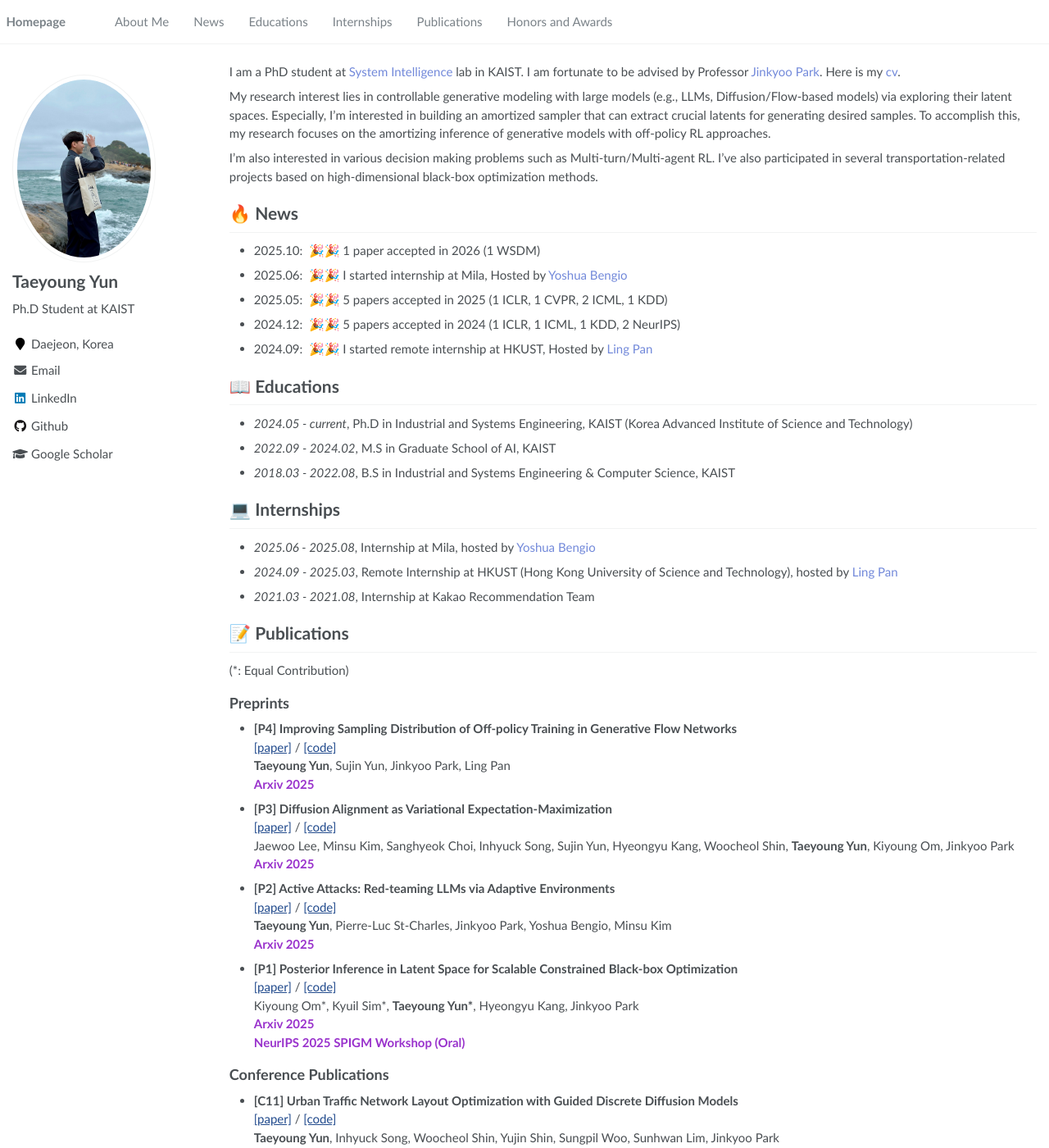
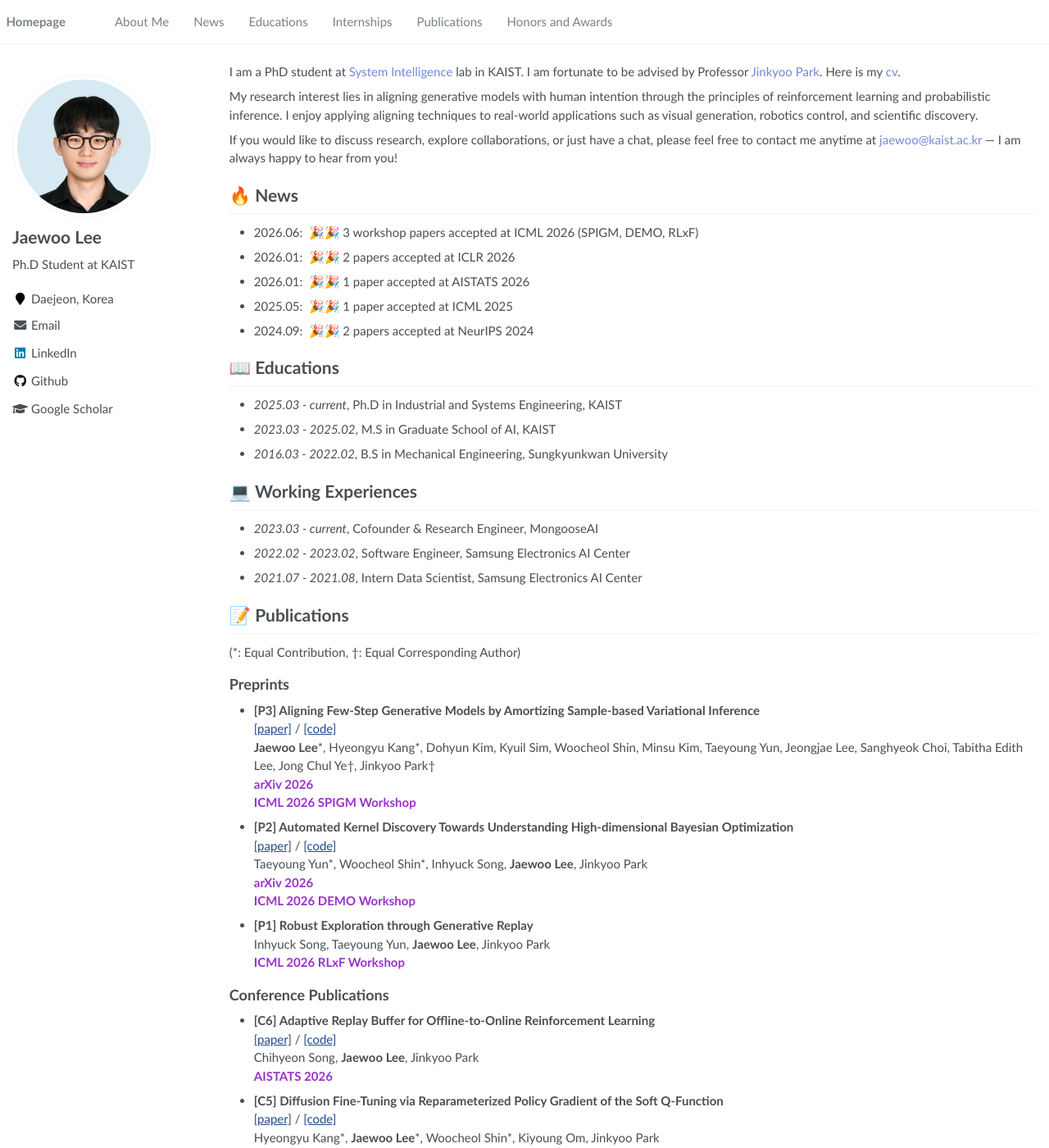
Before and after one commit to Jaewoopudding/Jaewoopudding.github.io, a Jekyll site: the page built from _pages/about.md, in a window 1280 px wide and 1400 px high. Shown: the whole window at 82% size. Built offline with Jekyll 4.4.1, drawn with Linux system fonts in a browser that asks for light colours; some of the changed text lies outside the part shown.

Commit message:
Personalize site for Jaewoo Lee
- Replace publications with verified list from Google Scholar (incl. ICLR/AISTATS 2026, ICML 2026 workshop papers)
- Update intro, news, education, work experience, and honors from CV
- Update contact info (email, GitHub, LinkedIn, Scholar), site title and author name
- New profile photo, Jaewoo's CV in assets, purple alien (👾) favicons
- Add Google Search Console verification file
- Disable hawkins livereload (eventmachine/OpenSSL 3 incompatibility)

Co-Authored-By: Claude Fable 5 <noreply@anthropic.com>

```diff
--- a/Gemfile
+++ b/Gemfile
@@ -23,7 +23,9 @@ group :jekyll_plugins do
   # gem "jekyll-archives"
   gem "jekyll-feed"
   gem 'jekyll-sitemap'
-  gem 'hawkins'
+  # hawkins (livereload) disabled: its eventmachine native extension fails to
+  # load against OpenSSL 3; plain `jekyll serve` works without it.
+  # gem 'hawkins'
 end
 
 gem "webrick", "~> 1.8"
--- a/_config.yml
+++ b/_config.yml
@@ -6,9 +6,9 @@
 # `jekyll serve`. If you change this file, please restart the server process.
 
 # Site Settings
-title                    : "Taeyoung Yun"
+title                    : "Jaewoo Lee"
 description              : ""
-repository               : "dbsxodud-11/dbsxodud-11.github.io"
+repository               : "Jaewoopudding/Jaewoopudding.github.io"
 google_scholar_stats_use_cdn : true
 
 # google analytics
@@ -21,14 +21,14 @@ baidu_site_verification  :  # get baidu_site_verification from https://ziyuan.ba
 
 # Site Author
 author:
-  name             : "Taeyoung Yun"
+  name             : "Jaewoo Lee"
   avatar           : "images/profile.jpg"
   bio              : "Ph.D Student at KAIST"
   location         : "Daejeon, Korea"
   employer         :
   pubmed           :
-  googlescholar    : "https://scholar.google.com/citations?user=_51PhLQAAAAJ"
-  email            : "99yty@kaist.ac.kr"
+  googlescholar    : "https://scholar.google.com/citations?user=Mlfr7PQAAAAJ"
+  email            : "jaewoo@kaist.ac.kr"
   researchgate     :  # e.g., "https://www.researchgate.net/profile/yourprofile"
   uri              :
   bitbucket        :
@@ -37,13 +37,13 @@ author:
   flickr           :
   facebook         :
   foursquare       :
-  github           : dbsxodud-11
+  github           : Jaewoopudding
   google_plus      :
   keybase          :
   instagram        :
   impactstory      : # e.g., "https://profiles.impactstory.org/u/xxxx-xxxx-xxxx-xxxx"
   lastfm           :
-  linkedin         : taeyoung-yun-295864269
+  linkedin         : jaewoo-lee-2a7b2a1b7
   dblp             : # e.g., "https://dblp.org/pid/xx/xxxx.html"
   orcid            : # e.g., "https://orcid.org/xxxx"
   pinterest        :
--- a/_pages/about.md
+++ b/_pages/about.md
@@ -17,131 +17,90 @@ redirect_from:
 
 <span class='anchor' id='about-me'></span>
 
-I am a PhD student at <a href="http://silab.kaist.ac.kr/" style="color: #7289da; text-decoration: none;">System Intelligence</a> lab in KAIST. I am fortunate to be advised by Professor <a href="https://scholar.google.com/citations?user=sH2a0nkAAAAJ&hl=en" style="color: #7289da; text-decoration: none;">Jinkyoo Park</a>. Here is my <a href="https://dbsxodud-11.github.io/assets/cv.pdf" class="link-in-list" style="color: #7289da; text-decoration: none;"> cv</a>.
+I am a PhD student at <a href="http://silab.kaist.ac.kr/" style="color: #7289da; text-decoration: none;">System Intelligence</a> lab in KAIST. I am fortunate to be advised by Professor <a href="https://scholar.google.com/citations?user=sH2a0nkAAAAJ&hl=en" style="color: #7289da; text-decoration: none;">Jinkyoo Park</a>. Here is my <a href="/assets/CV_Jaewoo.pdf" class="link-in-list" style="color: #7289da; text-decoration: none;"> cv</a>.
 
-My research interest lies in controllable generative modeling with large models (e.g., LLMs, Diffusion/Flow-based models) via exploring their latent spaces. Especially, I'm interested in building an amortized sampler that can extract crucial latents for generating desired samples. To accomplish this, my research focuses on the amortizing inference of generative models with off-policy RL approaches.
+My research interest lies in aligning generative models with human intention through the principles of reinforcement learning and probabilistic inference. I enjoy applying aligning techniques to real-world applications such as visual generation, robotics control, and scientific discovery.
 
-I'm also interested in various decision making problems such as Multi-turn/Multi-agent RL. I've also participated in several transportation-related projects based on high-dimensional black-box optimization methods.
+If you would like to discuss research, explore collaborations, or just have a chat, please feel free to contact me anytime at <a href="mailto:jaewoo@kaist.ac.kr" style="color: #7289da; text-decoration: none;">jaewoo@kaist.ac.kr</a> — I am always happy to hear from you!
 
 
 # 🔥 News
-- 2025.10: &nbsp;🎉🎉 1 paper accepted in 2026 (1 WSDM)
-- 2025.06: &nbsp;🎉🎉 I started internship at Mila, Hosted by <a href="https://yoshuabengio.org/" style="color: #7289da; text-decoration: none;">Yoshua Bengio</a>
-- 2025.05: &nbsp;🎉🎉 5 papers accepted in 2025 (1 ICLR, 1 CVPR, 2 ICML, 1 KDD)
-- 2024.12: &nbsp;🎉🎉 5 papers accepted in 2024 (1 ICLR, 1 ICML, 1 KDD, 2 NeurIPS)
-- 2024.09: &nbsp;🎉🎉 I started remote internship at HKUST, Hosted by <a href="https://ling-pan.github.io/" style="color: #7289da; text-decoration: none;">Ling Pan</a>
-
-<!-- - *2024.05*: &nbsp;🎉🎉 One paper accepted to KDD 2024 -->
-<!-- - *2024.05*: &nbsp;🎉🎉 One paper accepted to ICML 2024 -->
-<!-- - *2024.03*: &nbsp;🎉🎉 One paper accepted to ICLR GenAI4DM Workshop 2024 (Spotlight) -->
-<!-- - *2024.01*: &nbsp;🎉🎉 One paper accepted to ICLR 2024 (Spotlight) -->
-<!-- - *2022.02*: &nbsp;🎉🎉 Lorem ipsum dolor sit amet, consectetur adipiscing elit. Vivamus ornare aliquet ipsum, ac tempus justo dapibus sit amet.  -->
+- 2026.06: &nbsp;🎉🎉 3 workshop papers accepted at ICML 2026 (SPIGM, DEMO, RLxF)
+- 2026.01: &nbsp;🎉🎉 2 papers accepted at ICLR 2026
+- 2026.01: &nbsp;🎉🎉 1 paper accepted at AISTATS 2026
+- 2025.05: &nbsp;🎉🎉 1 paper accepted at ICML 2025
+- 2024.09: &nbsp;🎉🎉 2 papers accepted at NeurIPS 2024
 
 # 📖 Educations
-- *2024.05 - current*, Ph.D in Industrial and Systems Engineering, KAIST (Korea Advanced Institute of Science and Technology)
-- *2022.09 - 2024.02*, M.S in Graduate School of AI, KAIST
-- *2018.03 - 2022.08*, B.S in Industrial and Systems Engineering & Computer Science, KAIST
+- *2025.03 - current*, Ph.D in Industrial and Systems Engineering, KAIST
+- *2023.03 - 2025.02*, M.S in Graduate School of AI, KAIST
+- *2016.03 - 2022.02*, B.S in Mechanical Engineering, Sungkyunkwan University
 
-# 💻 Internships
-<!-- - *2019.05 - 2020.02*, [Lorem](https://github.com/), China. -->
-- *2025.06 - 2025.08*, Internship at Mila, hosted by <a href="https://yoshuabengio.org/" style="color: #7289da; text-decoration: none;">Yoshua Bengio</a>
-- *2024.09 - 2025.03*, Remote Internship at HKUST (Hong Kong University of Science and Technology), hosted by <a href="https://ling-pan.github.io/" style="color: #7289da; text-decoration: none;">Ling Pan</a>
-- *2021.03 - 2021.08*, Internship at Kakao Recommendation Team
+# 💻 Working Experiences
+- *2023.03 - current*, Cofounder & Research Engineer, MongooseAI
+- *2022.02 - 2023.02*, Software Engineer, Samsung Electronics AI Center
+- *2021.07 - 2021.08*, Intern Data Scientist, Samsung Electronics AI Center
 
 
 # 📝 Publications
-(\*: Equal Contribution)
+(\*: Equal Contribution, †: Equal Corresponding Author)
 
 ## Preprints
 
-- **[P4] Improving Sampling Distribution of Off-policy Training in Generative Flow Networks**
-[[paper]]() / [[code]]()
-**Taeyoung Yun**, Sujin Yun, Jinkyoo Park, Ling Pan
-<span style="color:darkorchid">**Arxiv 2025**</span>
+- **[P3] Aligning Few-Step Generative Models by Amortizing Sample-based Variational Inference**
+[[paper]](https://arxiv.org/abs/2605.26552) / [[code]](https://github.com/Jaewoopudding/FAV)
+**Jaewoo Lee**\*, Hyeongyu Kang\*, Dohyun Kim, Kyuil Sim, Woocheol Shin, Minsu Kim, Taeyoung Yun, Jeongjae Lee, Sanghyeok Choi, Tabitha Edith Lee, Jong Chul Ye†, Jinkyoo Park†
+<span style="color:darkorchid">**arXiv 2026**</span>
+<span style="color:darkorchid">**ICML 2026 SPIGM Workshop**</span>
 
-- **[P3] Diffusion Alignment as Variational Expectation-Maximization**
-[[paper]](https://arxiv.org/abs/2510.00502) / [[code]](https://github.com/Jaewoopudding/dav)
-Jaewoo Lee, Minsu Kim, Sanghyeok Choi, Inhyuck Song, Sujin Yun, Hyeongyu Kang, Woocheol Shin, **Taeyoung Yun**, Kiyoung Om, Jinkyoo Park \\
-<span style="color:darkorchid">**Arxiv 2025**</span>
+- **[P2] Automated Kernel Discovery Towards Understanding High-dimensional Bayesian Optimization**
+[[paper]](https://arxiv.org/abs/2605.20249) / [[code]](https://github.com/Shin-woocheol/Kernel_discovery)
+Taeyoung Yun\*, Woocheol Shin\*, Inhyuck Song, **Jaewoo Lee**, Jinkyoo Park
+<span style="color:darkorchid">**arXiv 2026**</span>
+<span style="color:darkorchid">**ICML 2026 DEMO Workshop**</span>
 
-- **[P2] Active Attacks: Red-teaming LLMs via Adaptive Environments**
-[[paper]](https://www.arxiv.org/abs/2509.21947) / [[code]](https://github.com/dbsxodud-11/active_attacks)
-**Taeyoung Yun**, Pierre-Luc St-Charles, Jinkyoo Park, Yoshua Bengio, Minsu Kim
-<span style="color:darkorchid">**Arxiv 2025**</span>
-
-- **[P1] Posterior Inference in Latent Space for Scalable Constrained Black-box Optimization**
-[[paper]](https://arxiv.org/abs/2507.00480) / [[code]](https://github.com/umkiyoung/CiBO)
-Kiyoung Om\*, Kyuil Sim\*, **Taeyoung Yun\***, Hyeongyu Kang, Jinkyoo Park
-<span style="color:darkorchid">**Arxiv 2025**</span>
-<span style="color:darkorchid">**NeurIPS 2025 SPIGM Workshop (Oral)**</span>
+- **[P1] Robust Exploration through Generative Replay**
+Inhyuck Song, Taeyoung Yun, **Jaewoo Lee**, Jinkyoo Park
+<span style="color:darkorchid">**ICML 2026 RLxF Workshop**</span>
 
 ## Conference Publications
 
-- **[C11] Urban Traffic Network Layout Optimization with Guided Discrete Diffusion Models** \\
-[[paper]]() / [[code]]()
-**Taeyoung Yun**, Inhyuck Song, Woocheol Shin, Yujin Shin, Sungpil Woo, Sunhwan Lim, Jinkyoo Park
-<span style="color:darkorchid">**WSDM 2026**</span>
+- **[C6] Adaptive Replay Buffer for Offline-to-Online Reinforcement Learning**
+[[paper]](https://arxiv.org/abs/2512.10510) / [[code]](https://github.com/song970407/ARB)
+Chihyeon Song, **Jaewoo Lee**, Jinkyoo Park
+<span style="color:darkorchid">**AISTATS 2026**</span>
 
-- **[C10] Wind Farm Layout Optimization with Diffusion Models**
-[[paper]](https://dl.acm.org/doi/10.1145/3711896.3737181) / [[code]](https://github.com/dbsxodud-11/layopt)
-Yujin Shin\*, **Taeyoung Yun\***, Sujin Yun, Sungpil Woo, Sunhwan Lim, Jinkyoo Park
-<span style="color:darkorchid">**KDD 2025**</span>
+- **[C5] Diffusion Fine-Tuning via Reparameterized Policy Gradient of the Soft Q-Function**
+[[paper]](https://arxiv.org/abs/2512.04559) / [[code]](https://github.com/Shin-woocheol/SQDF)
+Hyeongyu Kang\*, **Jaewoo Lee**\*, Woocheol Shin\*, Kiyoung Om, Jinkyoo Park
+<span style="color:darkorchid">**ICLR 2026**</span>
 
-- **[C9] Posterior Inference with Diffusion Models for High-dimensional Black-box Optimization**
+- **[C4] Diffusion Alignment as Variational Expectation-Maximization**
+[[paper]](https://arxiv.org/abs/2510.00502) / [[code]](https://github.com/Jaewoopudding/dav)
+**Jaewoo Lee**, Minsu Kim, Sanghyeok Choi, Inhyuck Song, Sujin Yun, Hyeongyu Kang, Woocheol Shin, Taeyoung Yun, Kiyoung Om, Jinkyoo Park
+<span style="color:darkorchid">**ICLR 2026**</span>
+
+- **[C3] Posterior Inference with Diffusion Models for High-dimensional Black-box Optimization**
 [[paper]](https://arxiv.org/abs/2502.16824) / [[code]](https://github.com/umkiyoung/DiBO)
-**Taeyoung Yun\***, Kiyoung Om\*, Jaewoo Lee, Sujin Yun, Jinkyoo Park
-<span style="color:darkorchid">**ICML 2025**</span> \\
+Taeyoung Yun\*, Kiyoung Om\*, **Jaewoo Lee**, Sujin Yun, Jinkyoo Park
+<span style="color:darkorchid">**ICML 2025**</span>
 <span style="color:darkorchid">**ICLR 2025 FPI Workshop**</span>
 
-- **[C8] Improved Off-policy Reinforcement Learning in Biological Sequence Design**
-[[paper]](https://arxiv.org/abs/2410.04461) / [[code]](https://github.com/hyeonahkimm/delta_cs)
-Hyeonah Kim, Minsu Kim, **Taeyoung Yun**, Sanghyeok Choi, Emmanuel Bengio, Alex Hernández-García, Jinkyoo Park
-<span style="color:darkorchid">**ICML 2025**</span>
-<span style="color:darkorchid">**NeurIPS 2024 AIDrugX Workshop**</span>
-
-- **[C7] Learning to Sample Effective and Diverse Prompts for Text-to-Image Generation**
-[[paper]](https://openaccess.thecvf.com/content/CVPR2025/html/Yun_Learning_to_Sample_Effective_and_Diverse_Prompts_for_Text-to-Image_Generation_CVPR_2025_paper.html) / [[code]](https://github.com/dbsxodud-11/PAG)
-**Taeyoung Yun**, Dinghuai Zhang, Jinkyoo Park, Ling Pan
-<span style="color:darkorchid">**CVPR 2025**</span> \\
-<span style="color:darkorchid">**Qualcomm Innovation Fellowship Korea Finalist**</span>
-
-- **[C6] Adaptive Teachers for Amortized Samplers**
-[[paper]](https://arxiv.org/abs/2410.01432) / [[code]](https://github.com/alstn12088/adaptive-teacher)
-Minsu Kim\*, Sanghyeok Choi\*, **Taeyoung Yun**, Emmanuel Bengio, Leo Feng, Jarrid Rector-Brooks, Sungsoo Ahn, Jinkyoo Park, Nikolay Malkin, Yoshua Bengio
-<span style="color:darkorchid">**ICLR 2025**</span>
-
-- **[C5] Guided Trajectory Generation with Diffusion Models for Offline Model-based Optimization**
+- **[C2] Guided Trajectory Generation with Diffusion Models for Offline Model-based Optimization**
 [[paper]](https://arxiv.org/abs/2407.01624) / [[code]](https://github.com/dbsxodud-11/GTG)
-**Taeyoung Yun**, Sujin Yun, Jaewoo Lee, Jinkyoo Park
+Taeyoung Yun, Sujin Yun, **Jaewoo Lee**, Jinkyoo Park
 <span style="color:darkorchid">**NeurIPS 2024**</span>
 
-- **[C4] GTA: Generative Trajectory Augmentation with Guidance for Offline Reinforcement Learning**
+- **[C1] GTA: Generative Trajectory Augmentation with Guidance for Offline Reinforcement Learning**
 [[paper]](https://arxiv.org/abs/2405.16907) / [[code]](https://github.com/Jaewoopudding/GTA)
-Jaewoo Lee\*, Sujin Yun\*, **Taeyoung Yun**, Jinkyoo Park
-<span style="color:darkorchid">**NeurIPS 2024**</span> \\
-<span style="color:darkorchid">**ICLR 2024 GenAI4DM Workshop**</span>
-
-- **[C3] An Offline Meta Black-box Optimization Framework for Adaptive Design of Urban Traffic Light Management Systems**
-[[paper]](https://arxiv.org/abs/2408.07327) / [[code]](https://github.com/dbsxodud-11/offline_meta_bbo)
-**Taeyoung Yun\***, Kanghoon Lee\*, Sujin Yun, Ilmyung Kim, Won-Woo Jung, Min-Cheol Kwon, Kyujin Choi, Yoohyeon Lee, Jinkyoo Park
-<span style="color:darkorchid">**KDD 2024**</span>
-
-- **[C2] Learning to Scale Logits for Temperature-conditional GFlowNets**
-[[paper]](https://arxiv.org/abs/2310.02823) / [[code]](https://github.com/dbsxodud-11/logit-gfn)
-Minsu Kim\*, Juhwan Ko\*, **Taeyoung Yun\***, Dinghuai Zhang, Ling Pan, Woochang Kim, Jinkyoo Park, Yoshua Bengio
-<span style="color:darkorchid">**ICML 2024**</span> \\
-<span style="color:darkorchid">**NeurIPS 2023 AI4Science Workshop**</span>
-
-- **[C1] Local Search GFlowNets**
-[[paper]](https://arxiv.org/abs/2310.02710) / [[code]](https://github.com/dbsxodud-11/ls_gfn)
-Minsu Kim, **Taeyoung Yun**, Emmanuel Bengio, Dinghuai Zhang, Yoshua Bengio, Sungsoo Ahn, Jinkyoo Park
-<span style="color:darkorchid">**ICLR 2024 (Spotlight)**</span>
+**Jaewoo Lee**\*, Sujin Yun\*, Taeyoung Yun, Jinkyoo Park
+<span style="color:darkorchid">**NeurIPS 2024**</span>
+<span style="color:darkorchid">**ICLR 2024 GenAI4DM Workshop (Spotlight)**</span>
 
 # 🎖 Honors and Awards
-- *2025.11* Qualcomm Innovation Fellowship Korea Finalist 2025
-- *2025.10* Top Reviewer in NeurIPS 2025
-- *2021.12* Excellence Award on DACON NH Big Data Competition.
-- *2021.09* Dean's List (Honor for Top 2% Students).
+- *2021.09* Dean's List, Sungkyunkwan University (honor for academic excellence)
+- *2021.02* Excellence Award for Optimizing Shipbuilding Process Competition (Korea Shipbuilding and Offshore Engineering)
+- *2020.09* Dean's List, Sungkyunkwan University (honor for academic excellence)
 
 <!-- # 💬 Invited Talks
 - *2021.06*, Lorem ipsum dolor sit amet, consectetur adipiscing elit. Vivamus ornare aliquet ipsum, ac tempus justo dapibus sit amet.
--- /dev/null
+++ b/google70f71a800652c568.html
@@ -0,0 +1 @@
+google-site-verification: google70f71a800652c568.html
```
Also changed, not shown: Gemfile.lock, images/android-chrome-192x192.png, images/android-chrome-512x512.png, images/apple-touch-icon.png, images/favicon-16x16.png, images/favicon-32x32.png, images/favicon.ico, images/profile.jpg, 4 other files.
